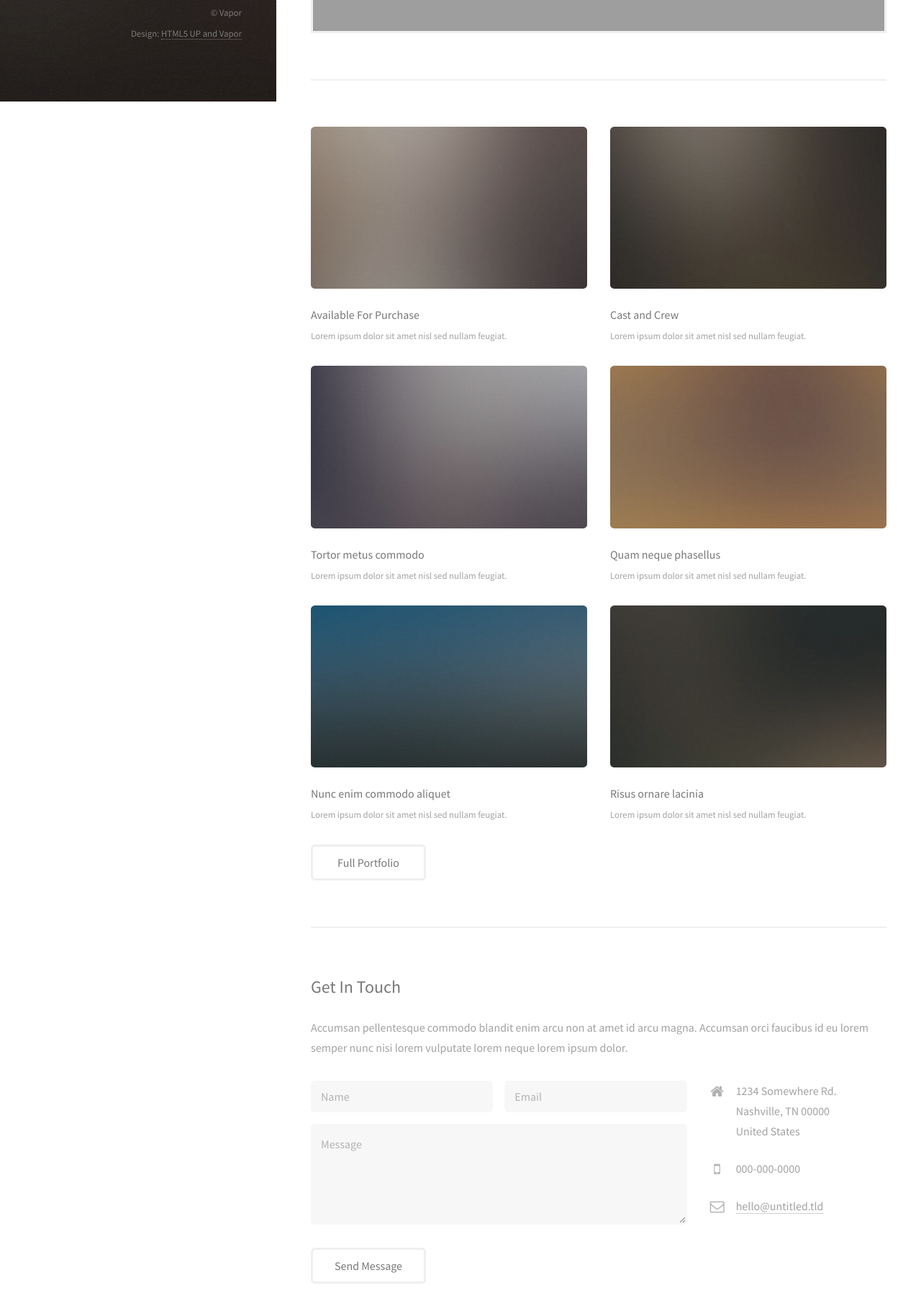
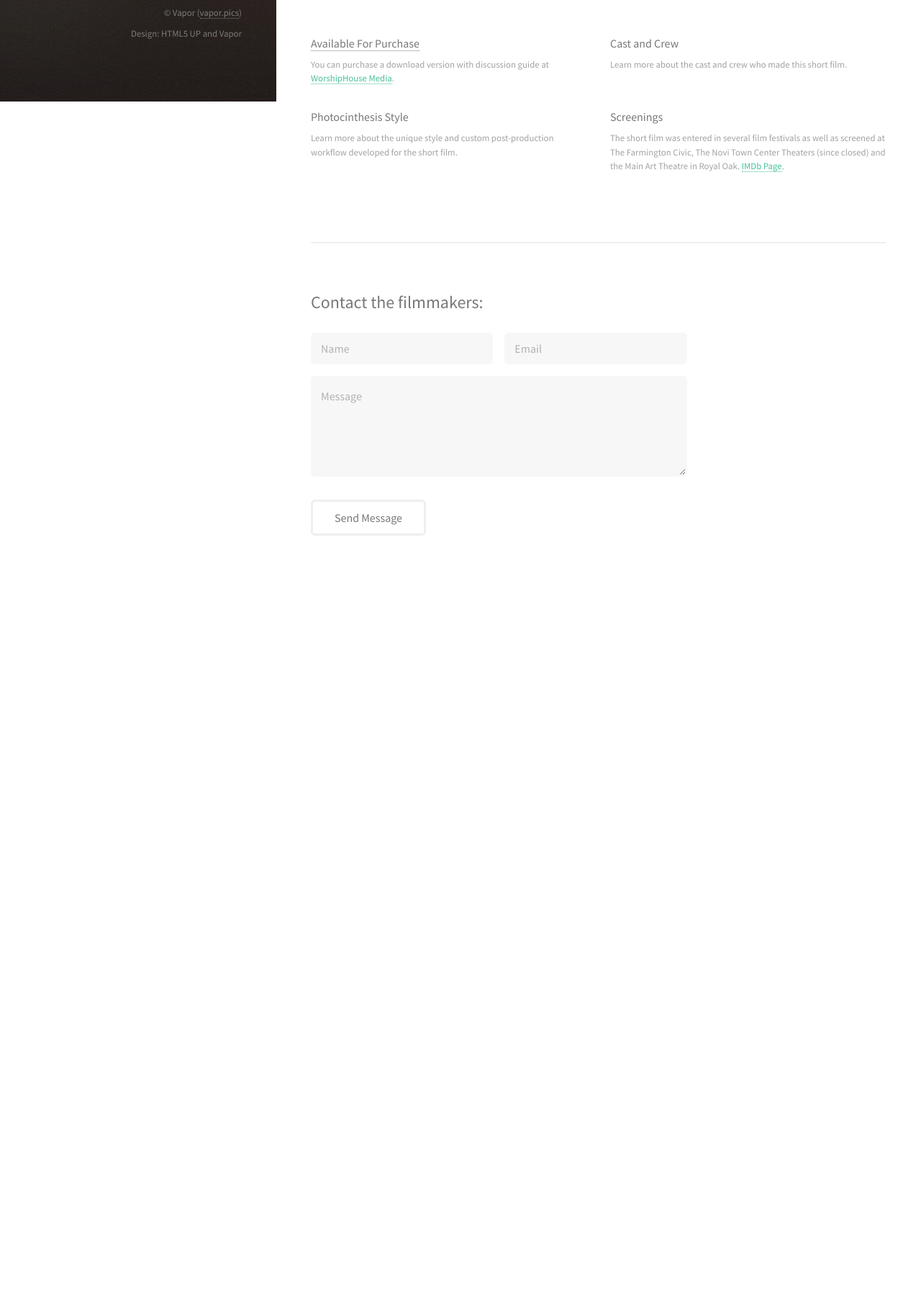
Before and after one commit to thisisjoewells/HtFIAT-static-html-website, a plain HTML site: page index.html in a window 1280 px wide. Shown: the part 659-2480 px from the top of the page at 72% size. After the commit the page ends 1483 px from the top, so only its background shows below. Drawn offline with Linux system fonts and the light colour scheme; grey boxes are pictures that could not be loaded.

Commit message:
Adding text, content, css-tweaks, images

```diff
--- a/assets/css/main.css
+++ b/assets/css/main.css
@@ -2103,7 +2103,7 @@
 			}
 
 			.image.avatar img {
-				border-radius: 100%;
+				border-radius: 1%;/* was 100%*/
 				width: 100%;
 			}
 
--- a/index.html
+++ b/index.html
@@ -17,7 +17,7 @@
 
 		<!-- Header -->
 			<header id="header">
-				<a href="#" class="image avatar"><img src="images/htfiat-logo1.png" alt="" /></a>
+				<a href="#" class="image avatar"><img src="images/htfiat-black-text-logo1.png" alt="How To Feel In America Today - Logo" /></a>
 			</header>
 
 		<!-- Main -->
@@ -26,8 +26,6 @@
 				<!-- One -->
 					<section id="one">
 						<header class="major">
-							<h2>Ipsum lorem dolor aliquam ante commodo<br />
-							magna sed accumsan arcu neque.</h2>
 						</header>
                         <div class="videoWrapper">
     <!-- Copy & Pasted from YouTube -->
@@ -38,49 +36,44 @@
 				<!-- Two -->
 					<section id="two">
 						<div class="row">
+
+                            <article class="6u 12u$(xsmall) work-item">
+						<h3><strong><a href="http://www.worshiphousemedia.com/small-groups/22282/how-to-feel-in-america-today" title="WorshipHouse Media - HtFIAT" target="_blank">Available For Purchase</a></strong></h3>
+								<p>You can purchase a download version with discussion guide at <a href="http://www.worshiphousemedia.com/small-groups/22282/how-to-feel-in-america-today" title="WorshipHouse Media - HtFIAT" target="_blank">WorshipHouse Media</a>.</p>
+							</article>
+
+
+							<article class="6u$ 12u$(xsmall) work-item">
+						<h3>Cast and Crew</h3>
+								<p>Learn more about the cast and crew who made this short film.</p>
+							</article>
+
+
 							<article class="6u 12u$(xsmall) work-item">
-								<a href="images/fulls/01.jpg" class="image fit thumb"><img src="images/thumbs/01.jpg" alt="" /></a>
-								<h3><strong>Available For Purchase</strong></h3>
-								<p>Lorem ipsum dolor sit amet nisl sed nullam feugiat.</p>
+						<h3>Photocinthesis Style</h3>
+								<p>Learn more about the unique style and custom post-production workflow developed for the short film.</p>
 							</article>
+
+
 							<article class="6u$ 12u$(xsmall) work-item">
-								<a href="images/fulls/02.jpg" class="image fit thumb"><img src="images/thumbs/02.jpg" alt="" /></a>
-								<h3>Cast and Crew</h3>
-								<p>Lorem ipsum dolor sit amet nisl sed nullam feugiat.</p>
+						<h3>Screenings</h3>
+								<p>The short film was entered in several film festivals as well as screened at The Farmington Civic, The Novi Town Center Theaters (since closed) and the Main Art Theatre in Royal Oak. <a href="http://www.imdb.com/title/tt1541809/" title="IMDb Page" target="_blank">IMDb Page</a>.</p>
 							</article>
-							<article class="6u 12u$(xsmall) work-item">
-								<a href="images/fulls/03.jpg" class="image fit thumb"><img src="images/thumbs/03.jpg" alt="" /></a>
-								<h3>Tortor metus commodo</h3>
-								<p>Lorem ipsum dolor sit amet nisl sed nullam feugiat.</p>
-							</article>
-							<article class="6u$ 12u$(xsmall) work-item">
-								<a href="images/fulls/04.jpg" class="image fit thumb"><img src="images/thumbs/04.jpg" alt="" /></a>
-								<h3>Quam neque phasellus</h3>
-								<p>Lorem ipsum dolor sit amet nisl sed nullam feugiat.</p>
-							</article>
-							<article class="6u 12u$(xsmall) work-item">
-								<a href="images/fulls/05.jpg" class="image fit thumb"><img src="images/thumbs/05.jpg" alt="" /></a>
-								<h3>Nunc enim commodo aliquet</h3>
-								<p>Lorem ipsum dolor sit amet nisl sed nullam feugiat.</p>
-							</article>
-							<article class="6u$ 12u$(xsmall) work-item">
-								<a href="images/fulls/06.jpg" class="image fit thumb"><img src="images/thumbs/06.jpg" alt="" /></a>
-								<h3>Risus ornare lacinia</h3>
-								<p>Lorem ipsum dolor sit amet nisl sed nullam feugiat.</p>
-							</article>
+
+
+
+
 						</div>
-						<ul class="actions">
-							<li><a href="#" class="button">Full Portfolio</a></li>
-						</ul>
+
 					</section>
 
 				<!-- Three -->
 					<section id="three">
-						<h2>Get In Touch</h2>
-						<p>Accumsan pellentesque commodo blandit enim arcu non at amet id arcu magna. Accumsan orci faucibus id eu lorem semper nunc nisi lorem vulputate lorem neque lorem ipsum dolor.</p>
+						<h2>Contact the filmmakers:</h2>
 						<div class="row">
 							<div class="8u 12u$(small)">
-								<form method="post" action="#">
+								<form action="//formspree.io/joe@thisisjoewells.com"
+      method="POST">
 									<div class="row uniform 50%">
 										<div class="6u 12u$(xsmall)"><input type="text" name="name" id="name" placeholder="Name" /></div>
 										<div class="6u$ 12u$(xsmall)"><input type="email" name="email" id="email" placeholder="Email" /></div>
@@ -89,24 +82,6 @@
 								</form>
 								<ul class="actions">
 									<li><input type="submit" value="Send Message" /></li>
-								</ul>
-							</div>
-							<div class="4u$ 12u$(small)">
-								<ul class="labeled-icons">
-									<li>
-										<h3 class="icon fa-home"><span class="label">Address</span></h3>
-										1234 Somewhere Rd.<br />
-										Nashville, TN 00000<br />
-										United States
-									</li>
-									<li>
-										<h3 class="icon fa-mobile"><span class="label">Phone</span></h3>
-										000-000-0000
-									</li>
-									<li>
-										<h3 class="icon fa-envelope-o"><span class="label">Email</span></h3>
-										<a href="#">hello@untitled.tld</a>
-									</li>
 								</ul>
 							</div>
 						</div>
@@ -440,7 +415,7 @@ print 'It took ' + i + ' iterations to sort the deck.';</code></pre>
                 	<li><a href="http://www.imdb.com/title/tt1541809/" target="_blank"><img src="images/imdb-icon-s.png" width="60" height="60" alt="IMDb"></a>
 				</ul>
 				<ul class="copyright">
-				  <li>&copy; Vapor</li><li>Design: <a href="http://html5up.net">HTML5 UP and Vapor</a></li>
+				  <li>&copy; Vapor (<a href="http://vapor.pics" title="Vapor Website" target="_blank">vapor.pics</a>)</li><li>Design: HTML5 UP and Vapor</li>
 				</ul>
 			</footer>
 
```
Also changed, not shown: images/htfiat-black-text-logo1.png (added), 1 other file.
